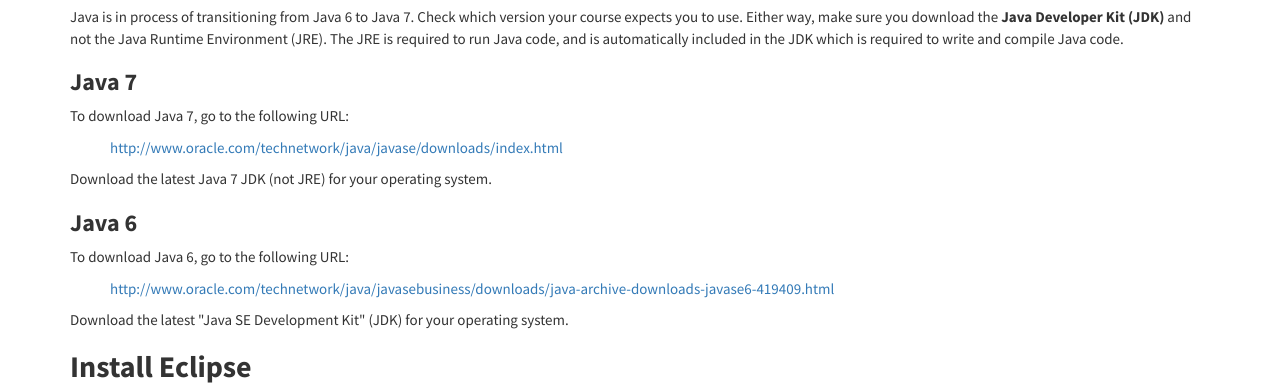
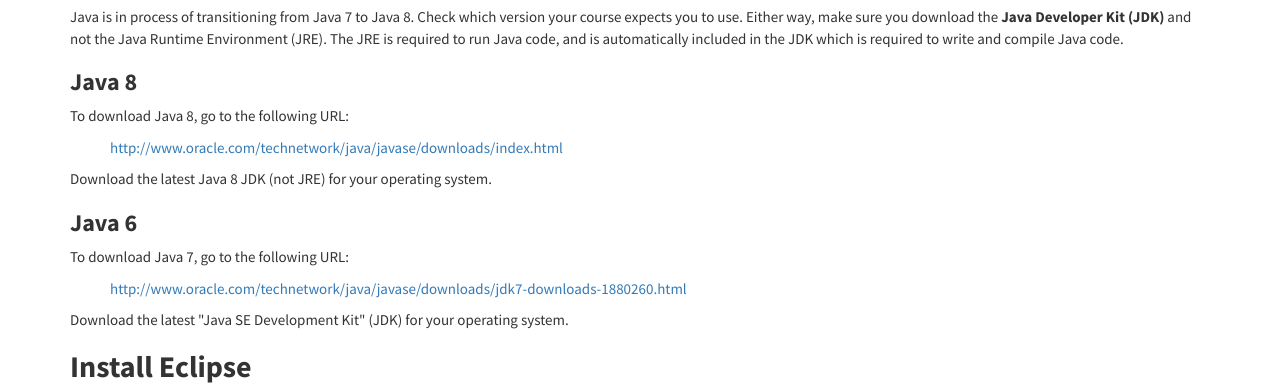
Before and after one commit to CSTutors/CSTutors.github.io, a Jekyll site: the page built from _posts/2013-08-05-setting-up-java-and-eclipse.html, in a window 1280 px wide and 900 px high, cut to the strip 493-880 px from the top of the window. Built offline with Jekyll 4.4.1, drawn with Linux system fonts in a browser that asks for light colours; nearby versions of some CDN libraries; some of the changed text lies outside the part shown.

Commit message:
Update 2013-08-05-setting-up-java-and-eclipse.html

```diff
--- a/_posts/2013-08-05-setting-up-java-and-eclipse.html
+++ b/_posts/2013-08-05-setting-up-java-and-eclipse.html
@@ -10,24 +10,24 @@
 
 <p><a href="http://www.oracle.com/technetwork/java/javase/downloads/index.html"><img src="http://download.oracle.com/technetwork/java/get-java/getjavasesdk-180x150.png" alt="Get Java SE SDK" border="0" width="180" height="150"/></a></p>
 
-<p>Java is in process of transitioning from Java 6 to Java 7. Check which version your course expects you to use. Either way, make sure you download the <strong>Java Developer Kit (JDK)</strong> and not the Java Runtime Environment (JRE). The JRE is required to run Java code, and is automatically included in the JDK which is required to write and compile Java code.</p>
+<p>Java is in process of transitioning from Java 7 to Java 8. Check which version your course expects you to use. Either way, make sure you download the <strong>Java Developer Kit (JDK)</strong> and not the Java Runtime Environment (JRE). The JRE is required to run Java code, and is automatically included in the JDK which is required to write and compile Java code.</p>
 
-<h3>Java 7</h3>
+<h3>Java 8</h3>
 
-<p>To download Java 7, go to the following URL:</p>
+<p>To download Java 8, go to the following URL:</p>
 
 <ul>
     <li style="list-style-type: none;"><a href="http://www.oracle.com/technetwork/java/javase/downloads/index.html">http://www.oracle.com/technetwork/java/javase/downloads/index.html</a></li>
 </ul>
 
-<p>Download the latest Java 7 JDK (not JRE) for your operating system.</p>
+<p>Download the latest Java 8 JDK (not JRE) for your operating system.</p>
 
 <h3>Java 6</h3>
 
-<p>To download Java 6, go to the following URL:</p>
+<p>To download Java 7, go to the following URL:</p>
 
 <ul>
-    <li style="list-style-type: none;"><a href="http://www.oracle.com/technetwork/java/javasebusiness/downloads/java-archive-downloads-javase6-419409.html">http://www.oracle.com/technetwork/java/javasebusiness/downloads/java-archive-downloads-javase6-419409.html</a></li>
+    <li style="list-style-type: none;"><a href="http://www.oracle.com/technetwork/java/javase/downloads/jdk7-downloads-1880260.html">http://www.oracle.com/technetwork/java/javase/downloads/jdk7-downloads-1880260.html</a></li>
 </ul>
 
 <p>Download the latest "Java SE Development Kit" (JDK) for your operating system.</p>
@@ -85,4 +85,4 @@
 {% assign thumbnail="setupjava-configjre.png" %}
 {% include thumbnail.html %}
 
-<p>If you have multiple JREs installed (such as both Java 6 and Java 7), you can <a href="http://help.eclipse.org/indigo/topic/org.eclipse.jdt.doc.user/reference/preferences/java/debug/ref-installed_jres.htm">choose which one to use</a> in the Eclipse preferences. For more help configuring Eclipse, see the other <a href="{{% site.url %}}/resources/">Resources</a>.</p>
+<p>If you have multiple JREs installed (such as both Java 7 and Java 8), you can <a href="http://help.eclipse.org/indigo/topic/org.eclipse.jdt.doc.user/reference/preferences/java/debug/ref-installed_jres.htm">choose which one to use</a> in the Eclipse preferences. For more help configuring Eclipse, see the other <a href="{{% site.url %}}/resources/">Resources</a>.</p>
```
